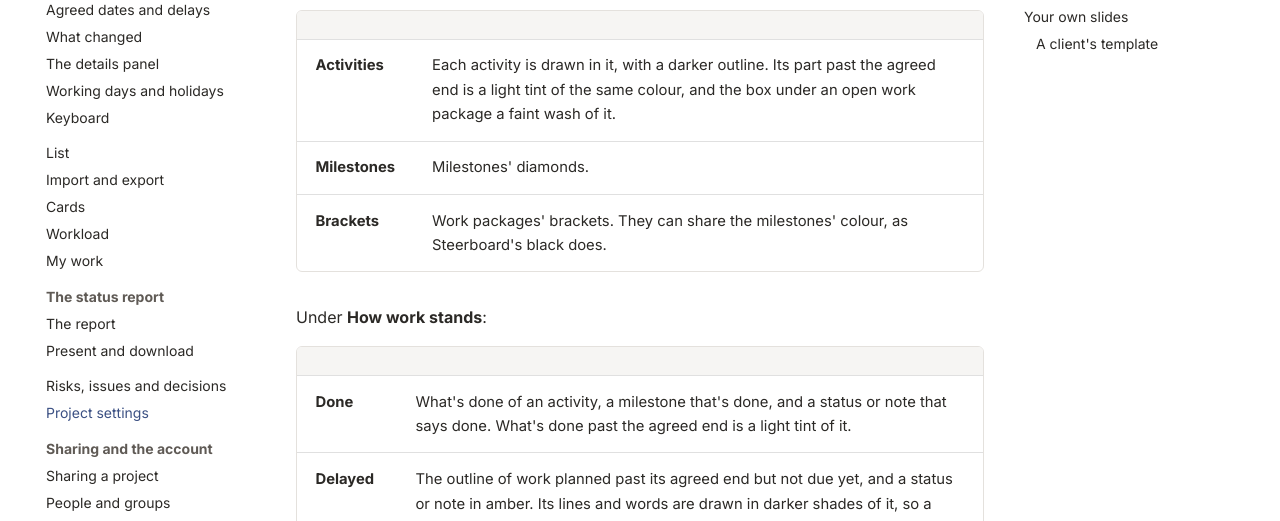
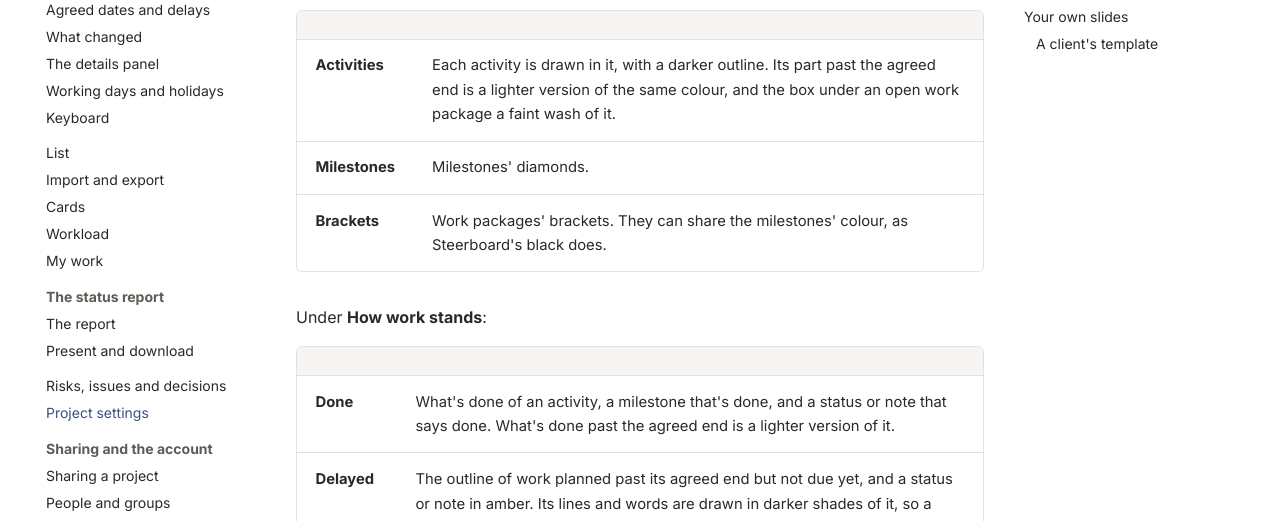
Before and after one commit to mistahcase/steerboard-docs, an MkDocs documentation site: the page built from pages/project-settings.md, in a window 1280 px wide and 900 px high, scrolled down 2711 px. Shown: the part 204-725 px from the top of the window. Built offline with MkDocs 1.6.1 and Material for MkDocs 9.7.7, drawn with Linux system fonts in a browser that asks for light colours.

Commit message:
The part past the agreed end: a lighter version of the activities' own colour (PC2)
The user: "The light tint should be a lighter color of the activity color".
It kept the colour's hue but capped its chroma at the navy's light blue's
(0.03), so a vivid client colour came out greyish and a quiet one too
colourful. It now keeps a third of the colour's chroma at OKLCH 0.91, which
gives Steerboard's light blue back from the navy; what's done past the
agreed end the same way from done's colour.

Co-Authored-By: Claude Opus 5.5 <noreply@anthropic.com>

```diff
--- a/pages/project-settings.md
+++ b/pages/project-settings.md
@@ -58,7 +58,7 @@ Under **The plan**:
 
 | | |
 |---|---|
-| **Activities** | Each activity is drawn in it, with a darker outline. Its part past the agreed end is a light tint of the same colour, and the box under an open work package a faint wash of it. |
+| **Activities** | Each activity is drawn in it, with a darker outline. Its part past the agreed end is a lighter version of the same colour, and the box under an open work package a faint wash of it. |
 | **Milestones** | Milestones' diamonds. |
 | **Brackets** | Work packages' brackets. They can share the milestones' colour, as Steerboard's black does. |
 
@@ -66,7 +66,7 @@ Under **How work stands**:
 
 | | |
 |---|---|
-| **Done** | What's done of an activity, a milestone that's done, and a status or note that says done. What's done past the agreed end is a light tint of it. |
+| **Done** | What's done of an activity, a milestone that's done, and a status or note that says done. What's done past the agreed end is a lighter version of it. |
 | **Delayed** | The outline of work planned past its agreed end but not due yet, and a status or note in amber. Its lines and words are drawn in darker shades of it, so a light orange or yellow works. |
 | **Overdue** | The outline of work past its agreed end and not done, a status or note in red, a high risk, and someone with too much work. Deleting and error messages keep Steerboard's red. |
 
```
